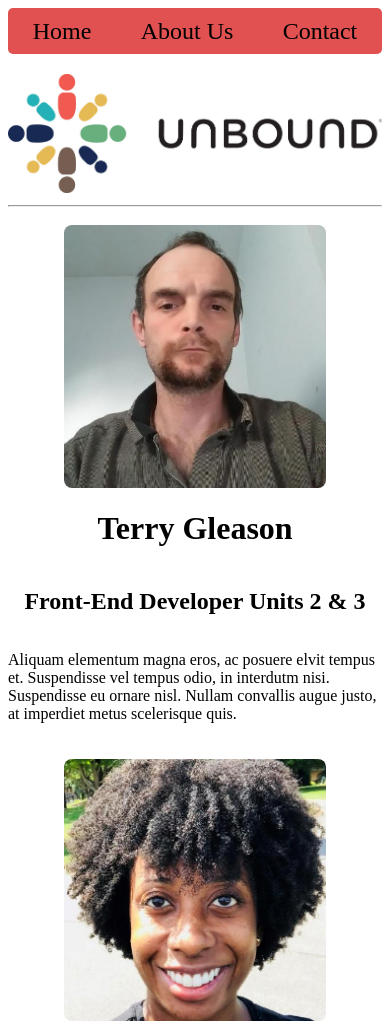
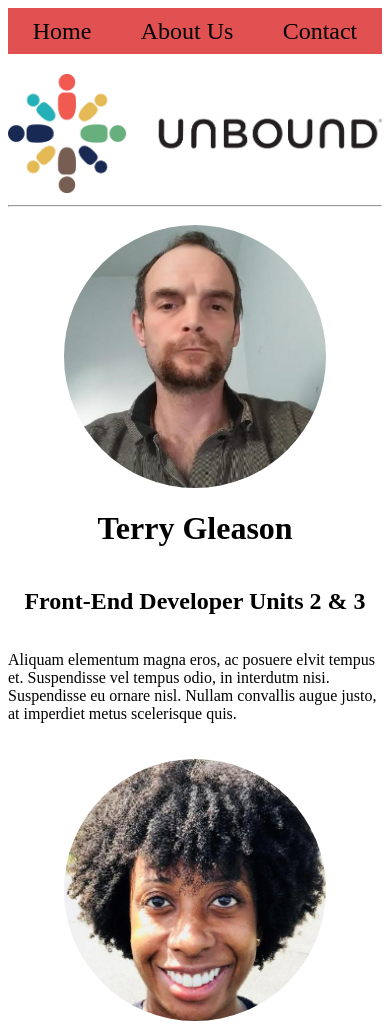
Before and after one commit to prisonerskills/UI, a website: page about.html in a window 390 px wide. Shown: the top 1024 px of the page. Drawn offline with Linux system fonts and the light colour scheme.

```diff
--- a/css/index.css
+++ b/css/index.css
@@ -2,12 +2,13 @@
   max-width: 1000px;
 }
 nav {
-  border-radius: 5px;
+
   display: flex;
   justify-content: space-around;
   padding-top: 1rem;
   padding-bottom: 1rem;
   background-color: #e25151;
+
 }
 nav a {
   font-size: 1.6rem;
@@ -58,7 +59,7 @@
 .top .box .face,
 .container .box .face,
 .container2 .box .face {
-  border-radius: 20px;
+  border-radius: 200px;
   width: 70%;
   transition: transform .5s ease-in-out;
 }
@@ -69,16 +70,7 @@
   .top .box .face,
   .container .box .face,
   .container2 .box .face {
-    width: 90%;
-    border-radius: 2rem;
-  }
-}
-@media (max-width: 500px) {
-  .top .box .face,
-  .container .box .face,
-  .container2 .box .face {
     width: 70%;
-    border-radius: .5rem;
 
   }
 }
@@ -127,7 +119,6 @@
   display: flex;
   justify-content: center;
   background-color: #e25151;
-  border-radius: 5px;
   padding: .7rem;
   margin-top: .8rem;
 }
@@ -138,7 +129,7 @@
   align-items: center;
 }
 .bbox .face {
-  border-radius: 5px;
+  border-radius: 200px;
   width: 40%;
   transition: transform .5s ease-in-out;
 }
```
Also changed, not shown: index.html (+3 -3 lines).
